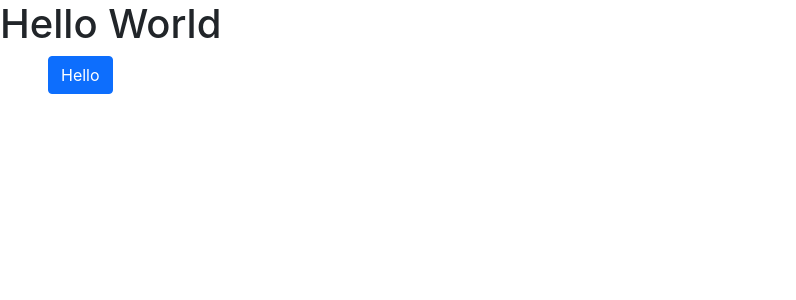
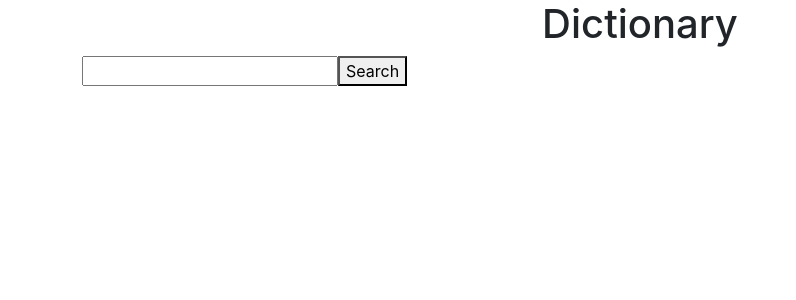
Before and after one commit to vwt604/dictionary-project, a React (Create React App) app: page / in a window 1280 px wide. Shown: the top 300 px of the page, without its empty margins (0-796 px from the left). Built offline with nearby package versions, Linux system fonts and the light colour scheme.

Commit message:
add search engine

```diff
--- a/src/App.js
+++ b/src/App.js
@@ -1,12 +1,17 @@
 import "./App.css";
+import Dictionary from "./components/Dictionary";
 
 function App() {
   return (
     <div className="App">
-      <header className="App-header">
-        <h1>Hello World</h1>
-        <button className="btn btn-primary ms-5">Hello</button>
-      </header>
+      <div className="container">
+        <header>
+          <h1 className="text-center">Dictionary</h1>
+        </header>
+        <main>
+          <Dictionary />
+        </main>
+      </div>
     </div>
   );
 }
--- /dev/null
+++ b/src/components/Dictionary.js
@@ -0,0 +1,23 @@
+import React, { useState } from "react";
+import "./Dictionary.css";
+
+export default function Dictionary() {
+  let [keyword, setKeyword] = useState(null);
+
+  function search(e) {
+    e.preventDefault();
+    alert(`Searching for...${keyword}`);
+  }
+
+  function handleKeywordChange(e) {
+    setKeyword(e.target[0].value);
+  }
+  return (
+    <div className="dictionary">
+      <form onSubmit={search}>
+        <input type="search" onChange={handleKeywordChange} />
+        <button>Search</button>
+      </form>
+    </div>
+  );
+}
```
Also changed, not shown: src/components/Dictionary.css (added).
